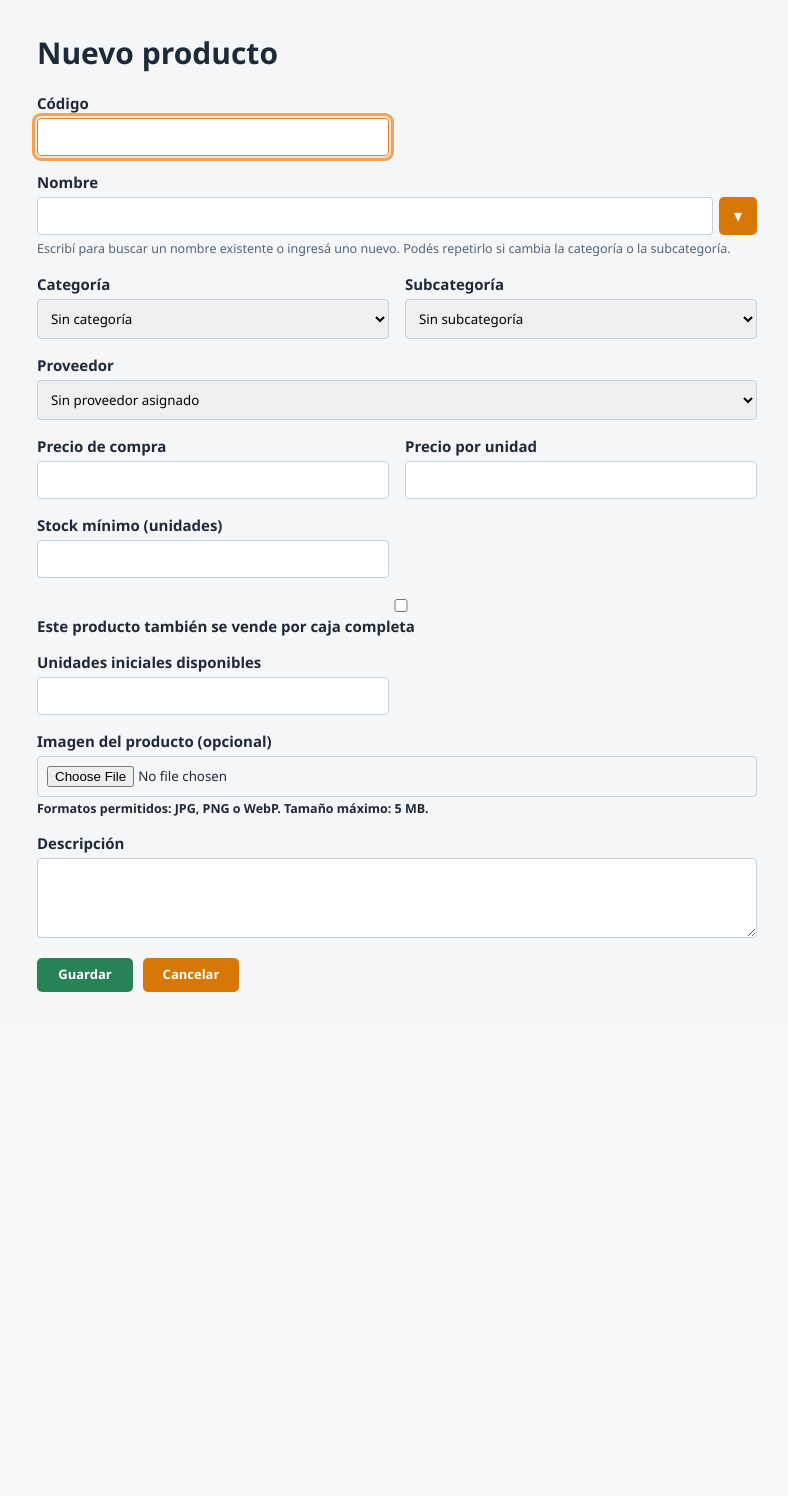
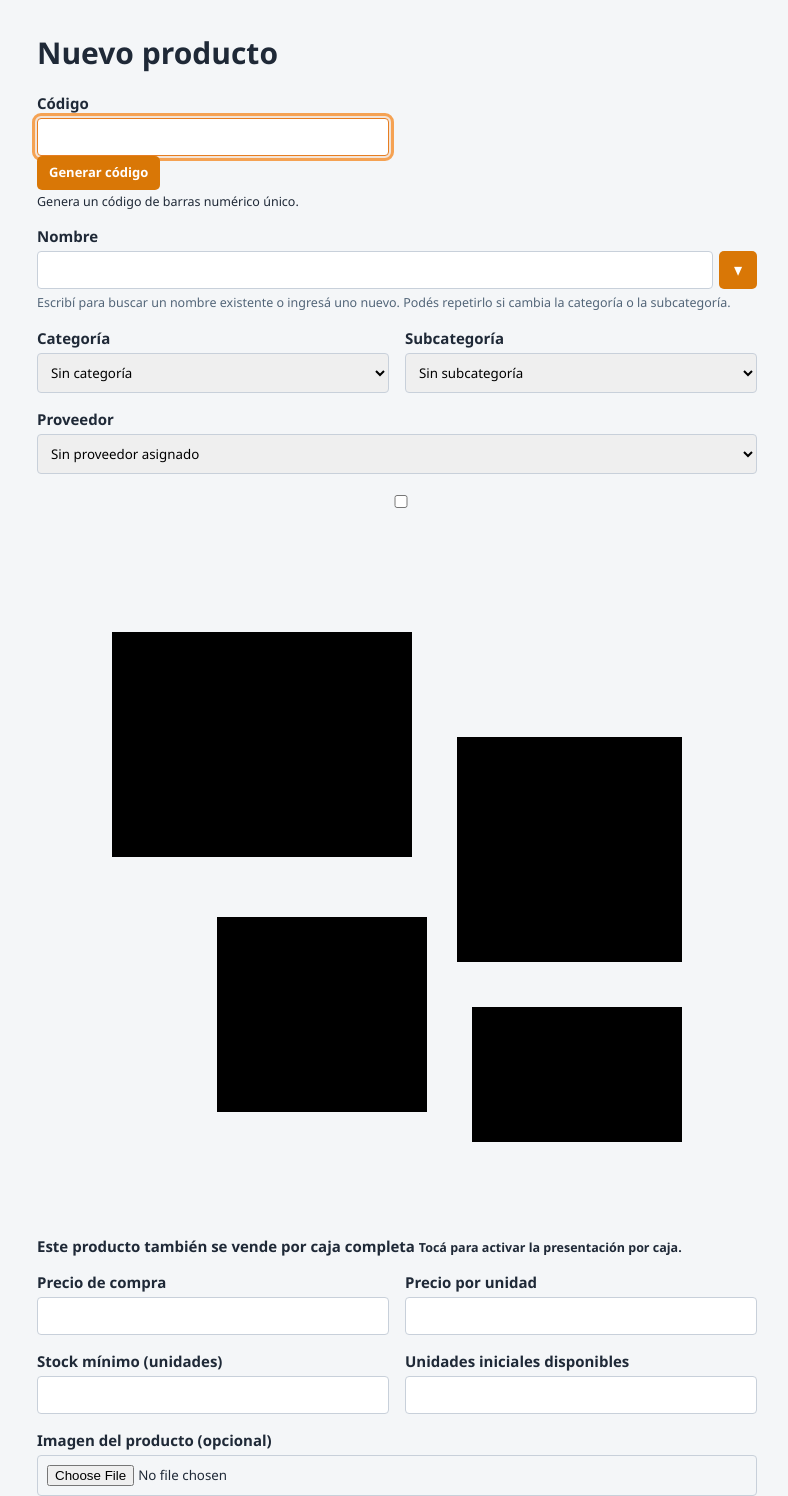
Before and after one commit to joel-developer074/ferreter-a, a Flask app: page /products/new in a window 1280 px wide. Shown: the part 84-1580 px from the top of the page, without its empty margins (33-821 px from the left). Before the commit the page ends 1076 px from the top, so only its background shows below. Run offline with Flask 3, Linux system fonts and the light colour scheme; the visitor is signed in with stand-in values (Sample User, id 1).

Commit message:
Actualizar FerreSoft con los cambios de Cristian

```diff
--- a/app/templates/product_form.html
+++ b/app/templates/product_form.html
@@ -2,7 +2,15 @@
 {% extends 'base.html' %}{% block content %}
 <h1>{{ 'Editar' if product else 'Nuevo' }} producto</h1>
 <form method="post" class="form-grid" enctype="multipart/form-data">
-<label>Código<input id="product-code" autofocus autocomplete="off" name="code" class="{{'invalid' if field_errors.get('code')}}" value="{{form_data.get('code','')}}" required>{% if field_errors.get('code') %}<small class="field-error">{{field_errors.code}}</small>{% endif %}</label>
+<div class="product-code-field">
+  <label for="product-code">Código</label>
+  <div class="product-code-actions">
+    <input id="product-code" autofocus autocomplete="off" name="code" class="{{'invalid' if field_errors.get('code')}}" value="{{form_data.get('code','')}}" required>
+    {% if not product %}<button id="generate-product-code" type="button" class="action-add">Generar código</button>{% endif %}
+  </div>
+  {% if field_errors.get('code') %}<small class="field-error">{{field_errors.code}}</small>{% endif %}
+  {% if not product %}<small id="generate-code-status" class="generate-code-status" aria-live="polite">Genera un código de barras numérico único.</small>{% endif %}
+</div>
 <div class="wide">
   <label for="product-name">Nombre</label>
   <div id="product-name-picker" class="product-name-picker">
@@ -16,8 +24,20 @@
 <label>Categoría<select name="category_id" class="{{'invalid' if field_errors.get('category_id')}}"><option value="">Sin categoría</option>{% for c in categories %}<option value="{{c.id}}" {% if form_data.get('category_id')|string == c.id|string %}selected{% endif %}>{{c.name}}</option>{% endfor %}</select>{% if field_errors.get('category_id') %}<small class="field-error">{{field_errors.category_id}}</small>{% endif %}</label>
 <label>Subcategoría<select name="subcategory_id" class="{{'invalid' if field_errors.get('subcategory_id')}}"><option value="">Sin subcategoría</option>{% for s in subcategories %}<option value="{{s.id}}" {% if form_data.get('subcategory_id')|string == s.id|string %}selected{% endif %}>{{s.name}}</option>{% endfor %}</select>{% if field_errors.get('subcategory_id') %}<small class="field-error">{{field_errors.subcategory_id}}</small>{% endif %}</label>
 <label class="wide">Proveedor<select name="supplier_id"><option value="">Sin proveedor asignado</option>{% for s in suppliers %}<option value="{{s.id}}" {% if form_data.get('supplier_id')|string == s.id|string %}selected{% endif %}>{{s.name}}</option>{% endfor %}</select></label>
+<div class="box-presentation-selector wide">
+  <input id="has-box" class="box-presentation-checkbox" type="checkbox" name="has_box_presentation" {% if form_data.get('has_box_presentation') %}checked{% endif %}>
+  <label id="has-box-toggle" class="box-presentation-button" for="has-box" aria-controls="box-fields">
+    <svg class="box-presentation-icon" viewBox="0 0 48 48" aria-hidden="true" focusable="false">
+      <path d="M5 8h20v15H5zM28 15h15v15H28zM12 27h14v13H12zM29 33h14v9H29z"/>
+      <path d="M5 13h20M28 20h15M12 32h14M29 37h14"/>
+    </svg>
+    <span class="box-presentation-copy">
+      <strong>Este producto también se vende por caja completa</strong>
+      <small id="has-box-toggle-state">{{'Activado: completá los datos de la caja.' if form_data.get('has_box_presentation') else 'Tocá para activar la presentación por caja.'}}</small>
+    </span>
+  </label>
+</div>
 <label>Precio de compra<input type="number" step="0.01" min="0" name="purchase_price" value="{{form_data.get('purchase_price','')}}"></label><label id="unit-price-row">Precio por unidad<input type="number" step="0.01" min="0" name="unit_price" value="{{form_data.get('unit_price','')}}" required></label><label><span id="minimum-stock-label">Stock mínimo ({{'cajas' if form_data.get('has_box_presentation') else 'unidades'}})</span><input type="number" step="1" min="0" name="minimum_stock" value="{{form_data.get('minimum_stock','')}}"></label>
-<label class="wide"><input id="has-box" type="checkbox" name="has_box_presentation" {% if form_data.get('has_box_presentation') %}checked{% endif %}> Este producto también se vende por caja completa</label>
 <div id="box-fields" class="form-grid wide"><label>Precio por caja<input type="number" step="0.01" min="0" name="box_price" value="{{form_data.get('box_price','')}}"></label><label>Unidades por caja<input id="units-per-box" type="number" min="1" name="units_per_box" value="{{form_data.get('units_per_box','')}}"></label>{% if not product %}<label>Cantidad de cajas iniciales<input id="closed-boxes" type="number" min="0" name="closed_boxes" value="{{form_data.get('closed_boxes','')}}"></label><p id="calculated-units">Las unidades iniciales se calculan automáticamente.</p>{% endif %}</div>
 {% if not product %}<label id="loose-units-row">Unidades iniciales disponibles<input type="number" min="0" name="loose_units" value="{{form_data.get('loose_units','')}}"></label>{% endif %}
 <label class="wide">Imagen del producto (opcional)<input id="product-image" type="file" name="image" accept="image/jpeg,image/png,image/webp"><small>Formatos permitidos: JPG, PNG o WebP. Tamaño máximo: 5 MB.</small></label>
@@ -33,13 +53,38 @@
   input.addEventListener('focus',()=>input.select());
   input.addEventListener('keydown',event=>{if(event.key==='Enter'){event.preventDefault();input.value=input.value.trim();}});
 }
-const check=document.querySelector('#has-box'),box=document.querySelector('#box-fields'),perBox=document.querySelector('#units-per-box'),boxes=document.querySelector('#closed-boxes'),calculated=document.querySelector('#calculated-units'),loose=document.querySelector('#loose-units-row'),minimumLabel=document.querySelector('#minimum-stock-label');
+const generateCodeButton=document.querySelector('#generate-product-code'),productCode=document.querySelector('#product-code'),generateCodeStatus=document.querySelector('#generate-code-status');
+if(generateCodeButton){
+  generateCodeButton.addEventListener('click',async()=>{
+    const originalText=generateCodeButton.textContent;
+    generateCodeButton.disabled=true;
+    generateCodeButton.textContent='Generando...';
+    generateCodeStatus.textContent='Comprobando códigos existentes...';
+    try{
+      const response=await fetch('{{url_for("product_generate_code")}}',{headers:{Accept:'application/json'},cache:'no-store'});
+      const data=await response.json();
+      if(!response.ok||!data.code)throw new Error(data.error||'No se pudo generar el código.');
+      productCode.value=data.code;
+      productCode.classList.remove('invalid');
+      generateCodeStatus.textContent='Código único generado. Podés guardarlo o generar otro.';
+      productCode.focus();
+      productCode.select();
+    }catch(error){
+      generateCodeStatus.textContent=error.message||'No se pudo generar el código. Intentá nuevamente.';
+    }finally{
+      generateCodeButton.disabled=false;
+      generateCodeButton.textContent=originalText;
+    }
+  });
+}
+const check=document.querySelector('#has-box'),boxToggleState=document.querySelector('#has-box-toggle-state'),box=document.querySelector('#box-fields'),perBox=document.querySelector('#units-per-box'),boxes=document.querySelector('#closed-boxes'),calculated=document.querySelector('#calculated-units'),loose=document.querySelector('#loose-units-row'),minimumLabel=document.querySelector('#minimum-stock-label');
 function updateTotal(){if(calculated)calculated.textContent='Unidades iniciales por cajas: '+((Number(perBox.value)||0)*(Number(boxes.value)||0))}
 function toggleBox(){
   box.hidden=!check.checked;
   if(loose)loose.hidden=check.checked;
   minimumLabel.textContent=check.checked?'Stock mínimo (cajas)':'Stock mínimo (unidades)';
   box.querySelectorAll('input').forEach(i=>i.required=check.checked);
+  boxToggleState.textContent=check.checked?'Activado: completá los datos de la caja.':'Tocá para activar la presentación por caja.';
   updateTotal();
 }
 check.onchange=toggleBox;perBox.oninput=updateTotal;if(boxes)boxes.oninput=updateTotal;toggleBox();
```
